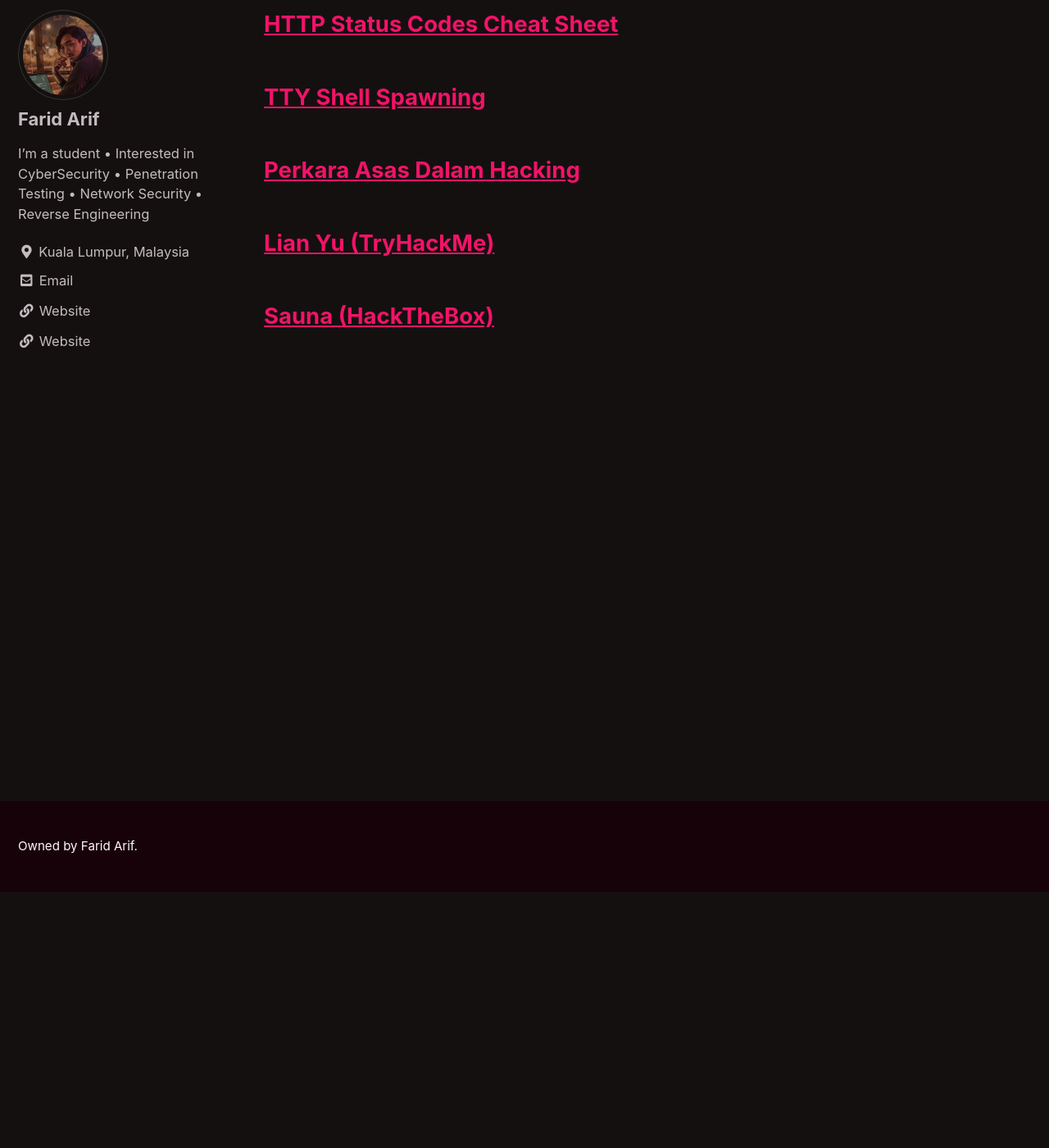
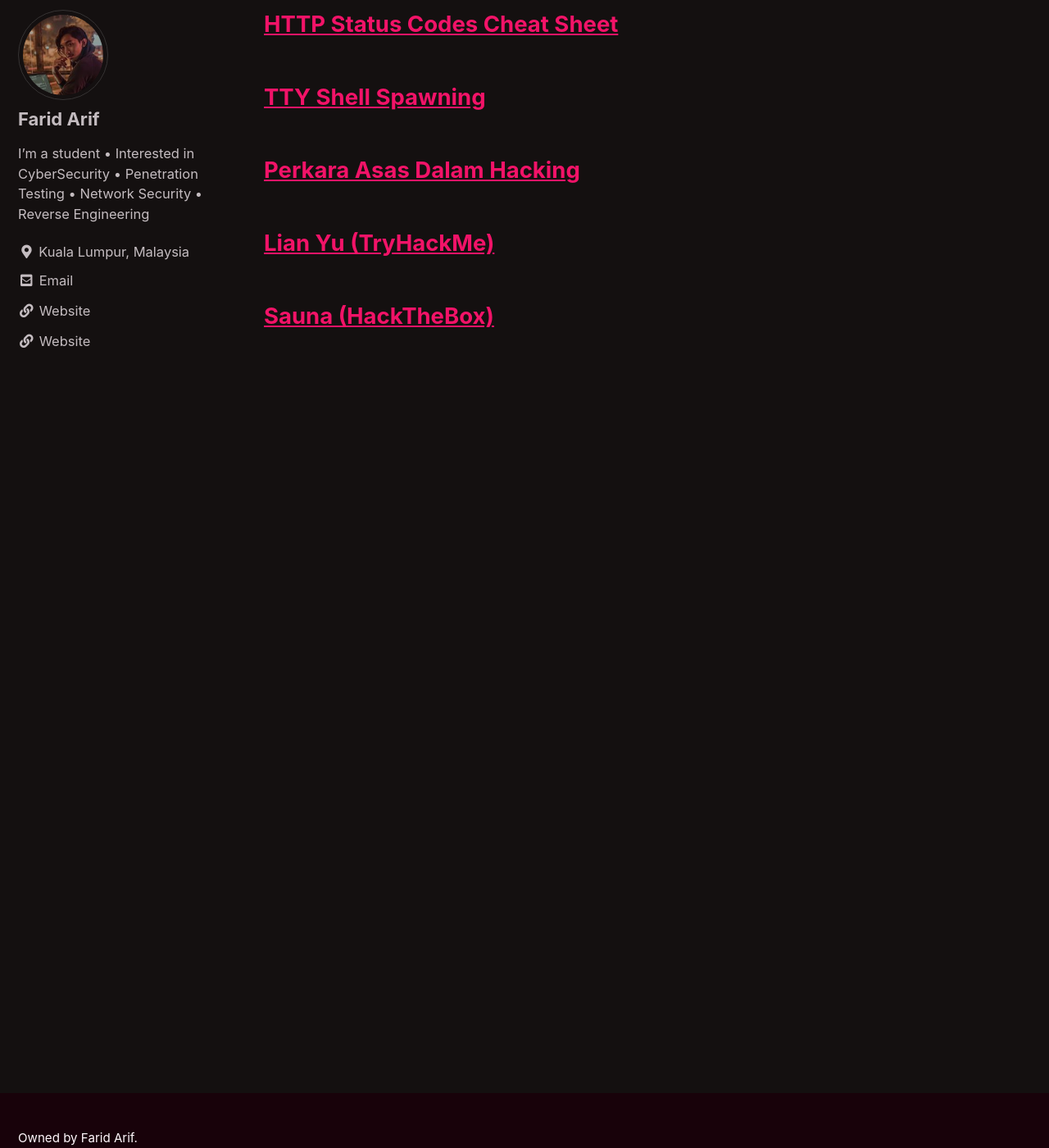
Before and after one commit to faridarif/faridarif.github.io, a Jekyll site: the page built from index.html, in a window 1280 px wide and 1400 px high, scrolled down 312 px. Shown: the whole window at 82% size. Built offline with Jekyll 4.4.1, drawn with Linux system fonts in a browser that asks for light colours; cached includes are drawn as plain includes; the list of posts is cut into pages by our own code.

Commit message:
Update _footer.scss

```diff
--- a/_sass/minimal-mistakes/_footer.scss
+++ b/_sass/minimal-mistakes/_footer.scss
@@ -8,7 +8,7 @@
   margin-left: 0;
   margin-right: 0;
   width: 100%;
-  margin-top: 3em;
+  margin-top: 40em;
   color: $muted-text-color;
   -webkit-animation: $intro-transition;
   animation: $intro-transition;
```
